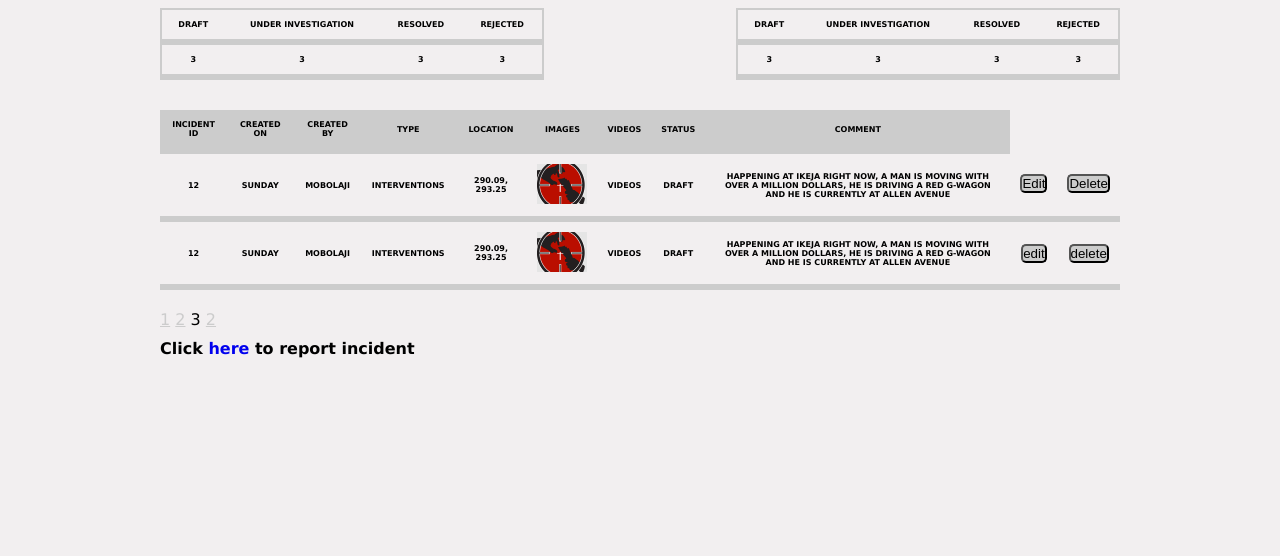
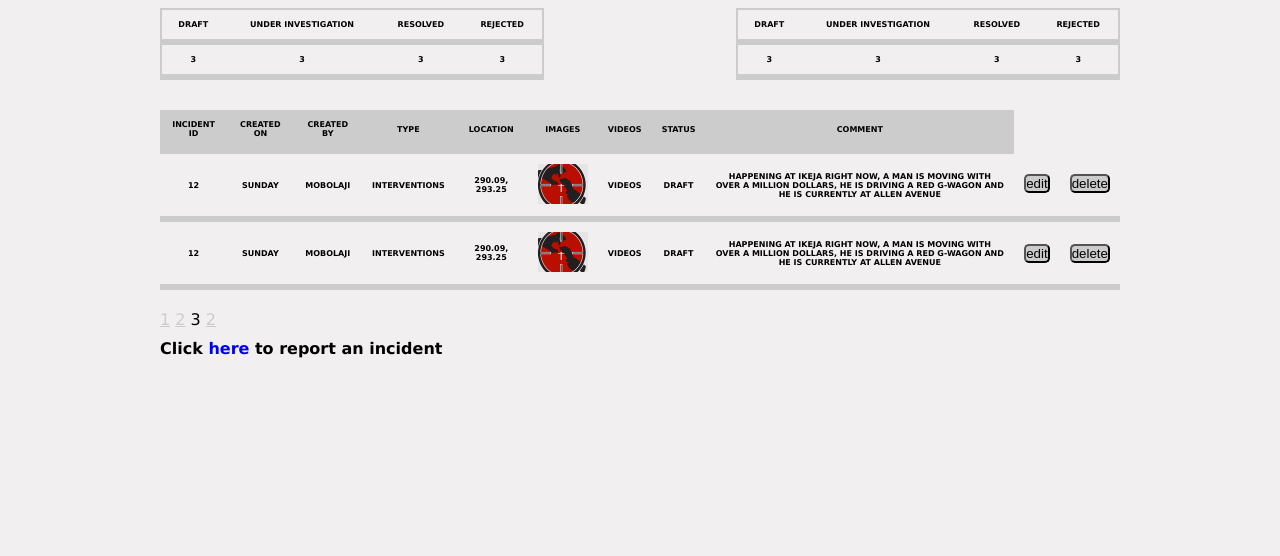
Before and after one commit to beejay1293/iReporter, a plain HTML site: page UI/users/view_incidents.html in a window 1280 px wide. Shown: the part 244-800 px from the top of the page. Drawn offline with Linux system fonts and the light colour scheme.

Commit message:
feat(UI): update UI folder -https://github.com/beejay1293/iR

```diff
--- a/UI/users/view_incidents.html
+++ b/UI/users/view_incidents.html
@@ -143,8 +143,8 @@
 		<th>Videos</th>
 		<th>draft</th>
 		<th>happening at ikeja right now, a man is moving with over a million dollars, He is driving a red G-wagon and he is currently at allen avenue</th>
-		<th><button type="submit"> <a href="edit_incident.html">Edit</a> </button></th>
-		<th><button><a href="#">Delete</a></button></th>
+		<th><button type="submit"> <a href="edit_incident.html">edit</a> </button></th>
+		<th><button><a href="#">delete</a></button></th>
 
 </tr>
 
@@ -158,7 +158,7 @@
 <th>Videos</th>
 <th>draft</th>
 <th>happening at ikeja right now, a man is moving with over a million dollars, He is driving a red G-wagon and he is currently at allen avenue</th>
-<th><button type="submit">edit</button></th>
+<th><button type="submit"> <a href="edit_incident.html">edit</a></th>
 <th><button>delete</button></th>
 
 </tr>
@@ -177,7 +177,7 @@
 
 </div>
 <div class="goto">
-	<h4>Click <a href="report.html">here</a> to report incident</h4>
+	<h4>Click <a href="report.html">here</a> to report an incident</h4>
 </div>
 
 </div>
```
Also changed, not shown: UI/admin/edit_status.html (+1 -1 lines).
